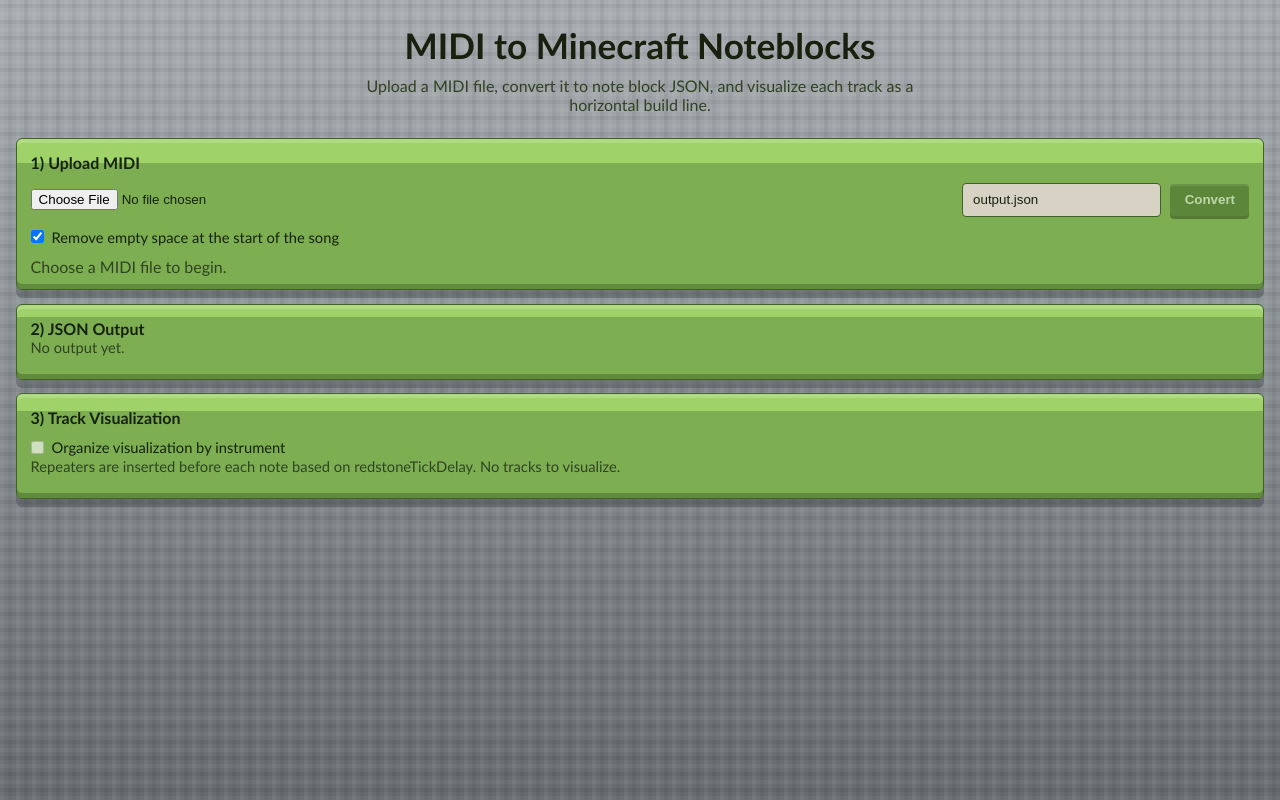
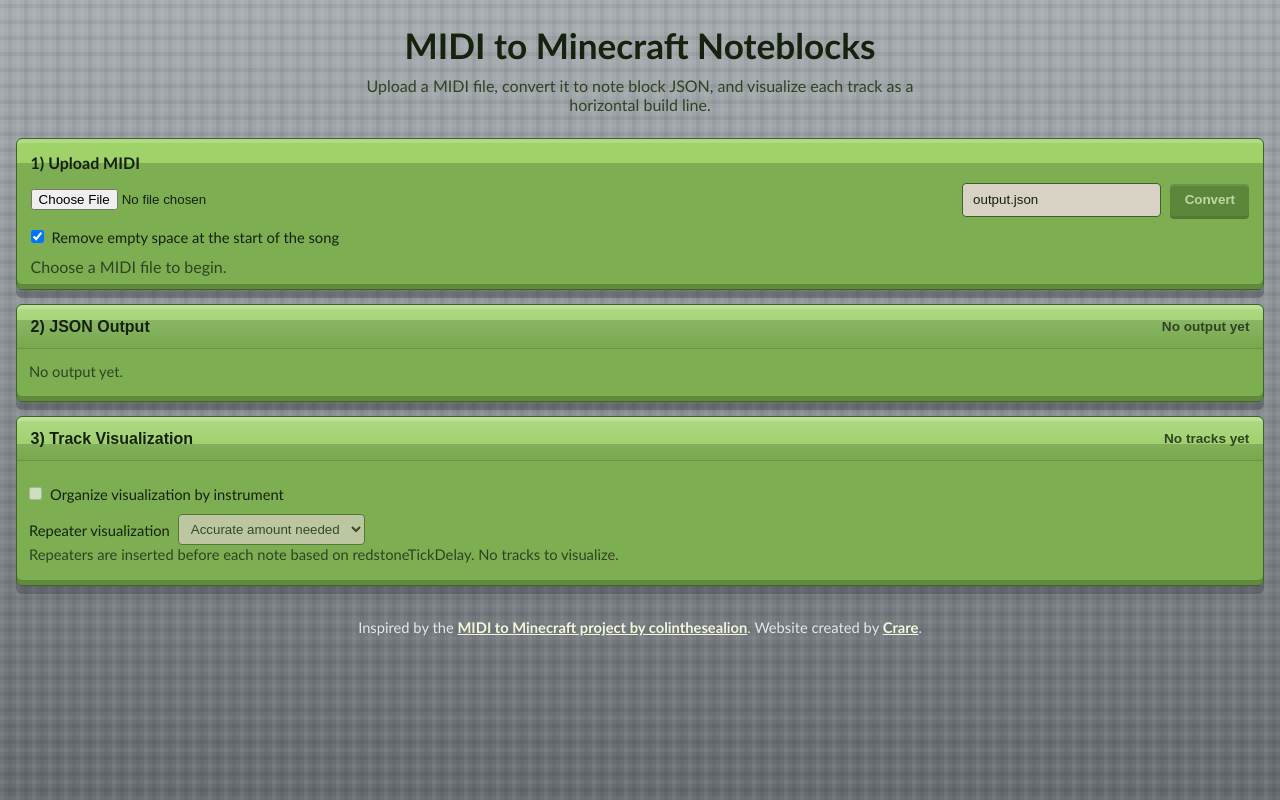
Before and after one commit to Crare/midi-to-minecraft, a React (Vite) app in the folder webapp/: page / in a window 1280 px wide. Built offline with nearby package versions, Linux system fonts and the light colour scheme.

Commit message:
visual changes

```diff
--- a/webapp/src/App.jsx
+++ b/webapp/src/App.jsx
@@ -3,6 +3,12 @@
 import DragScrollArea from './components/DragScrollArea';
 import DownloadRow from './components/DownloadRow';
 import TrackRow from './components/TrackRow';
+
+const repeaterVisualizationModes = {
+  single: 'single',
+  accurate: 'accurate',
+  synchronous: 'synchronous',
+};
 
 const defaultInstrumentBlock = 'minecraft:dirt';
 const defaultPercussiveBlock = 'minecraft:sand';
@@ -103,6 +109,11 @@
   const stem = dot > 0 ? base.slice(0, dot) : base;
   const ext = dot > 0 ? base.slice(dot) : '.json';
   return { dir, stem, ext };
+}
+
+function getZipFilename(outputName, inputName) {
+  const target = splitOutputTarget(inputName, outputName);
+  return `${target.stem}.zip`;
 }
 
 function getSongStartTime(midi) {
@@ -249,6 +260,13 @@
   const [tracksOpen, setTracksOpen] = useState(false);
   const [trimLeadingSilence, setTrimLeadingSilence] = useState(true);
   const [groupTracksByInstrument, setGroupTracksByInstrument] = useState(false);
+  const [repeaterVisualizationMode, setRepeaterVisualizationMode] = useState(
+    repeaterVisualizationModes.accurate
+  );
+  const zipFilename = useMemo(
+    () => getZipFilename(outputName, file?.name || 'song.mid'),
+    [file?.name, outputName]
+  );
   const visibleTracks = useMemo(
     () =>
       buildVisualizationTracks(trackEvents, groupTracksByInstrument).filter(
@@ -351,51 +369,64 @@
         </section>
 
         <section className="panel outputs">
-          <div className="panel-header">
-            <h2>2) JSON Output</h2>
-            {downloadFiles.length > 0 ? (
           <button
             type="button"
-                className="panel-toggle"
-                onClick={() => setOutputsOpen((open) => !open)}
+            className="panel-header panel-header-toggle"
+            onClick={() => {
+              if (downloadFiles.length > 0) {
+                setOutputsOpen((open) => !open);
+              }
+            }}
             aria-expanded={outputsOpen}
+            disabled={downloadFiles.length === 0}
           >
-                {outputsOpen ? 'Hide' : 'Show'}
+            <h2>2) JSON Output</h2>
+            <span className="panel-header-meta">
+              {downloadFiles.length === 0
+                ? 'No output yet'
+                : outputsOpen
+                  ? 'Hide'
+                  : 'Show ZIP'}
+            </span>
           </button>
-            ) : null}
-          </div>
+          <div className="panel-body">
             <p className="hint output-summary">
               {downloadFiles.length === 0
                 ? 'No output yet.'
-              : `${downloadFiles.length} file(s) ready for download.`}
+                : `${downloadFiles.length} file(s) packaged into ${zipFilename}.`}
             </p>
             {outputsOpen ? (
               <div className="downloads">
-              {downloadFiles.map((entry) => (
-                <DownloadRow
-                  key={entry.name}
-                  filename={entry.name.replace(/^.*\//, '')}
-                  data={entry.data}
-                />
-              ))}
+                <DownloadRow filename={zipFilename} files={downloadFiles} />
               </div>
             ) : null}
+          </div>
         </section>
 
         <section className="panel visualization">
-          <div className="panel-header">
-            <h2>3) Track Visualization</h2>
-            {visibleTracks.length > 0 ? (
           <button
             type="button"
-                className="panel-toggle"
-                onClick={() => setTracksOpen((open) => !open)}
+            className="panel-header panel-header-toggle"
+            onClick={() => {
+              if (visibleTracks.length > 0) {
+                setTracksOpen((open) => !open);
+              }
+            }}
             aria-expanded={tracksOpen}
+            disabled={visibleTracks.length === 0}
           >
-                {tracksOpen ? 'Hide' : 'Show'}
+            <h2>3) Track Visualization</h2>
+            <span className="panel-header-meta">
+              {visibleTracks.length === 0
+                ? 'No tracks yet'
+                : tracksOpen
+                  ? 'Hide'
+                  : groupTracksByInstrument
+                    ? `Show ${visibleTracks.length} lane(s)`
+                    : `Show ${visibleTracks.length} track(s)`}
+            </span>
           </button>
-            ) : null}
-          </div>
+          <div className="panel-body">
             <label className="option-row">
               <input
                 type="checkbox"
@@ -404,6 +435,20 @@
                 disabled={trackEvents.length === 0}
               />
               <span>Organize visualization by instrument</span>
+            </label>
+            <label className="option-row option-row-stacked">
+              <span>Repeater visualization</span>
+              <select
+                value={repeaterVisualizationMode}
+                onChange={(e) => setRepeaterVisualizationMode(e.target.value)}
+                disabled={visibleTracks.length === 0}
+              >
+                <option value={repeaterVisualizationModes.single}>Single repeater</option>
+                <option value={repeaterVisualizationModes.accurate}>Accurate amount needed</option>
+                <option value={repeaterVisualizationModes.synchronous}>
+                  Synchronous alignment
+                </option>
+              </select>
             </label>
             <p className="hint output-summary">
               Repeaters are inserted before each note based on redstoneTickDelay.
@@ -422,13 +467,25 @@
                       title={track.title}
                       subtitle={track.subtitle}
                       notes={track.notes}
+                      repeaterVisualizationMode={repeaterVisualizationMode}
                     />
                   ))}
                 </div>
               </DragScrollArea>
             ) : null}
+          </div>
         </section>
       </main>
+
+      <footer className="site-footer">
+        <p>
+          Inspired by the <a href="https://github.com/colinthesealion" target="_blank" rel="noreferrer">MIDI to Minecraft project by colinthesealion</a>. Website created by{' '}
+          <a href="https://crare.github.io" target="_blank" rel="noreferrer">
+            Crare
+          </a>
+          .
+        </p>
+      </footer>
     </>
   );
 }
--- a/webapp/src/components/TrackRow.jsx
+++ b/webapp/src/components/TrackRow.jsx
@@ -39,7 +39,36 @@
   return uri;
 }
 
-export default function TrackRow({ title, subtitle, notes }) {
+function getRepeaterCount(redstoneTickDelay, repeaterVisualizationMode) {
+  if (redstoneTickDelay <= 0) return 0;
+
+  if (repeaterVisualizationMode === 'single') return 1;
+  if (repeaterVisualizationMode === 'synchronous') return redstoneTickDelay;
+
+  return Math.max(1, Math.ceil(redstoneTickDelay / 4));
+}
+
+function getRepeaterTooltip(placement, repeaterVisualizationMode) {
+  const modeLabel =
+    repeaterVisualizationMode === 'single'
+      ? 'Single repeater'
+      : repeaterVisualizationMode === 'synchronous'
+        ? 'Synchronous alignment'
+        : 'Accurate amount needed';
+
+  return `${modeLabel}\nDelay: ${placement.redstoneTickDelay} redstone ticks`;
+}
+
+function getNoteblockTooltip(placement) {
+  return [
+    `Instrument: ${placement.instrument}`,
+    `Pitch: ${placement.pitch || 'drum'}`,
+    `Note: ${placement.note}`,
+    `Block: ${placement.block}`,
+  ].join('\n');
+}
+
+export default function TrackRow({ title, subtitle, notes, repeaterVisualizationMode }) {
   const repeaterImg = `${import.meta.env.BASE_URL}assets/repeater.svg`;
   const noteblockImg = `${import.meta.env.BASE_URL}assets/noteblock.svg`;
   const isEmpty = notes.length === 0;
@@ -52,19 +81,29 @@
       </div>
       <div className="track-line">
         {notes.map((placement, noteIndex) => {
-          const repeaterCount =
-            placement.redstoneTickDelay > 0
-              ? Math.max(1, Math.ceil(placement.redstoneTickDelay / 4))
-              : 0;
+          const repeaterCount = getRepeaterCount(
+            placement.redstoneTickDelay,
+            repeaterVisualizationMode
+          );
           const units = [];
 
           for (let i = 0; i < repeaterCount; i += 1) {
             units.push(
-              <div className="repeater" key={`rep-${noteIndex}-${i}`}>
+              <div
+                className="repeater repeater-with-tooltip"
+                key={`rep-${noteIndex}-${i}`}
+                tabIndex={0}
+                title={getRepeaterTooltip(placement, repeaterVisualizationMode)}
+              >
                 <img src={repeaterImg} alt="repeater" />
                 {i === 0 ? (
                   <div className="delay-label">{placement.redstoneTickDelay}</div>
                 ) : null}
+                <span className="cell-tooltip" role="tooltip">
+                  Mode: {repeaterVisualizationMode}
+                  <br />
+                  Delay: {placement.redstoneTickDelay} ticks
+                </span>
               </div>
             );
           }
@@ -75,7 +114,7 @@
               key={`note-${noteIndex}`}
               role="button"
               tabIndex={0}
-              title={`Play ${placement.instrument} ${placement.pitch || 'drum'} ${placement.note}`}
+              title={getNoteblockTooltip(placement)}
               onPointerDown={(event) => event.stopPropagation()}
               onClick={() => {
                 void playPlacementSound(placement);
@@ -98,6 +137,13 @@
                 <br />
                 {placement.pitch || 'drum'} {placement.note}
               </div>
+              <span className="cell-tooltip" role="tooltip">
+                {placement.instrument}
+                <br />
+                {placement.pitch || 'drum'} {placement.note}
+                <br />
+                {placement.block}
+              </span>
             </div>
           );
 
--- a/webapp/src/styles.css
+++ b/webapp/src/styles.css
@@ -11,6 +11,7 @@
   --accent-dark: #2b4517;
   --line: #426126;
   --paper: #d7d2c3;
+  --track-unit-size: 34px;
 }
 
 * {
@@ -63,6 +64,22 @@
   min-width: 0;
 }
 
+.site-footer {
+  padding: 0 1rem 1.5rem;
+  text-align: center;
+  color: rgba(255, 255, 255, 0.82);
+}
+
+.site-footer p {
+  margin: 0;
+  font-size: 0.92rem;
+}
+
+.site-footer a {
+  color: #f2f6db;
+  font-weight: 700;
+}
+
 .panel {
   background:
     linear-gradient(180deg, var(--panel-light) 0 16%, var(--panel) 16% 100%);
@@ -92,9 +109,36 @@
   margin-bottom: 0;
 }
 
-.panel-toggle {
-  padding: 0.35rem 0.7rem;
+.panel-header-toggle {
+  width: calc(100% + 1.7rem);
+  margin: -0.85rem -0.85rem 0;
+  padding: 0.8rem 0.85rem 0.75rem;
+  border: 0;
+  border-radius: 6px 6px 0 0;
+  background: linear-gradient(180deg, rgba(255, 255, 255, 0.18), rgba(61, 95, 34, 0.08));
+  color: var(--ink);
+  box-shadow: none;
+  border-bottom: 1px solid rgba(42, 70, 22, 0.35);
+  cursor: pointer;
+}
+
+.panel-header-toggle:hover:not(:disabled) {
+  background: linear-gradient(180deg, rgba(255, 255, 255, 0.24), rgba(61, 95, 34, 0.12));
+}
+
+.panel-header-toggle:disabled {
+  opacity: 1;
+  cursor: default;
+}
+
+.panel-header-meta {
   font-size: 0.85rem;
+  color: var(--muted);
+}
+
+.panel-body {
+  margin: 0.75rem -0.1rem -0.1rem;
+  padding-top: 0.05rem;
 }
 
 .control-row {
@@ -115,6 +159,19 @@
 
 .option-row input {
   margin: 0;
+}
+
+.option-row-stacked {
+  display: flex;
+  flex-wrap: wrap;
+}
+
+.option-row select {
+  border: 1px solid var(--line);
+  border-radius: 4px;
+  padding: 0.38rem 0.5rem;
+  background: var(--paper);
+  color: var(--ink);
 }
 
 input[type='file'] {
@@ -302,16 +359,17 @@
 }
 
 .repeater {
-  width: 28px;
-  min-width: 28px;
+  width: var(--track-unit-size);
+  min-width: var(--track-unit-size);
   display: grid;
   place-items: center;
   position: relative;
+  outline: none;
 }
 
 .repeater img {
-  width: 28px;
-  height: 28px;
+  width: var(--track-unit-size);
+  height: var(--track-unit-size);
   image-rendering: pixelated;
 }
 
@@ -326,8 +384,8 @@
 }
 
 .note-unit {
-  width: 46px;
-  min-width: 46px;
+  width: var(--track-unit-size);
+  min-width: var(--track-unit-size);
   display: flex;
   flex-direction: column;
   align-items: center;
@@ -338,6 +396,7 @@
   border-radius: 4px;
   outline: none;
   transition: transform 120ms ease, background-color 120ms ease;
+  position: relative;
 }
 
 .note-unit-button:hover {
@@ -352,16 +411,61 @@
   box-shadow: 0 0 0 2px rgba(255, 255, 255, 0.35), 0 0 0 4px rgba(61, 95, 34, 0.85);
 }
 
+.cell-tooltip {
+  position: absolute;
+  left: 50%;
+  bottom: calc(100% + 8px);
+  transform: translateX(-50%);
+  min-width: max-content;
+  max-width: 180px;
+  padding: 0.35rem 0.45rem;
+  border: 1px solid rgba(34, 44, 21, 0.9);
+  border-radius: 4px;
+  background: rgba(26, 33, 14, 0.96);
+  color: #f7f3dd;
+  font-size: 0.72rem;
+  line-height: 1.35;
+  white-space: nowrap;
+  pointer-events: none;
+  opacity: 0;
+  visibility: hidden;
+  transition: opacity 120ms ease;
+  z-index: 20;
+}
+
+.cell-tooltip::after {
+  content: '';
+  position: absolute;
+  left: 50%;
+  top: 100%;
+  transform: translateX(-50%);
+  border: 5px solid transparent;
+  border-top-color: rgba(26, 33, 14, 0.96);
+}
+
+.note-unit-button:hover .cell-tooltip,
+.note-unit-button:focus-visible .cell-tooltip,
+.repeater-with-tooltip:hover .cell-tooltip,
+.repeater-with-tooltip:focus-visible .cell-tooltip {
+  opacity: 1;
+  visibility: visible;
+}
+
+.repeater-with-tooltip:focus-visible {
+  box-shadow: 0 0 0 2px rgba(255, 255, 255, 0.35), 0 0 0 4px rgba(61, 95, 34, 0.85);
+  border-radius: 4px;
+}
+
 .note-img {
-  width: 34px;
-  height: 34px;
+  width: var(--track-unit-size);
+  height: var(--track-unit-size);
   image-rendering: pixelated;
 }
 
 .support-img {
   margin-top: -4px;
-  width: 34px;
-  height: 34px;
+  width: var(--track-unit-size);
+  height: var(--track-unit-size);
   image-rendering: pixelated;
 }
 
@@ -371,7 +475,7 @@
   font-size: 0.66rem;
   color: #243018;
   line-height: 1.2;
-  max-width: 46px;
+  max-width: calc(var(--track-unit-size) + 12px);
   white-space: normal;
 }
 
@@ -382,25 +486,15 @@
 }
 
 @media (max-width: 700px) {
+  :root {
+    --track-unit-size: 30px;
+  }
+
   .track-row {
     grid-template-columns: 92px max-content;
   }
 
-  .note-unit {
-    width: 42px;
-    min-width: 42px;
-  }
-
-  .note-img,
-  .support-img {
-    width: 30px;
-    height: 30px;
-  }
-
-  .repeater,
-  .repeater img {
-    width: 24px;
-    min-width: 24px;
-    height: 24px;
+  .note-meta {
+    max-width: calc(var(--track-unit-size) + 10px);
   }
 }
```
Also changed, not shown: webapp/src/components/DownloadRow.jsx (+38 -10 lines), 1 other file (tests, documents, lock files or other folders). Lines whose indentation alone changed are shown as unchanged.
